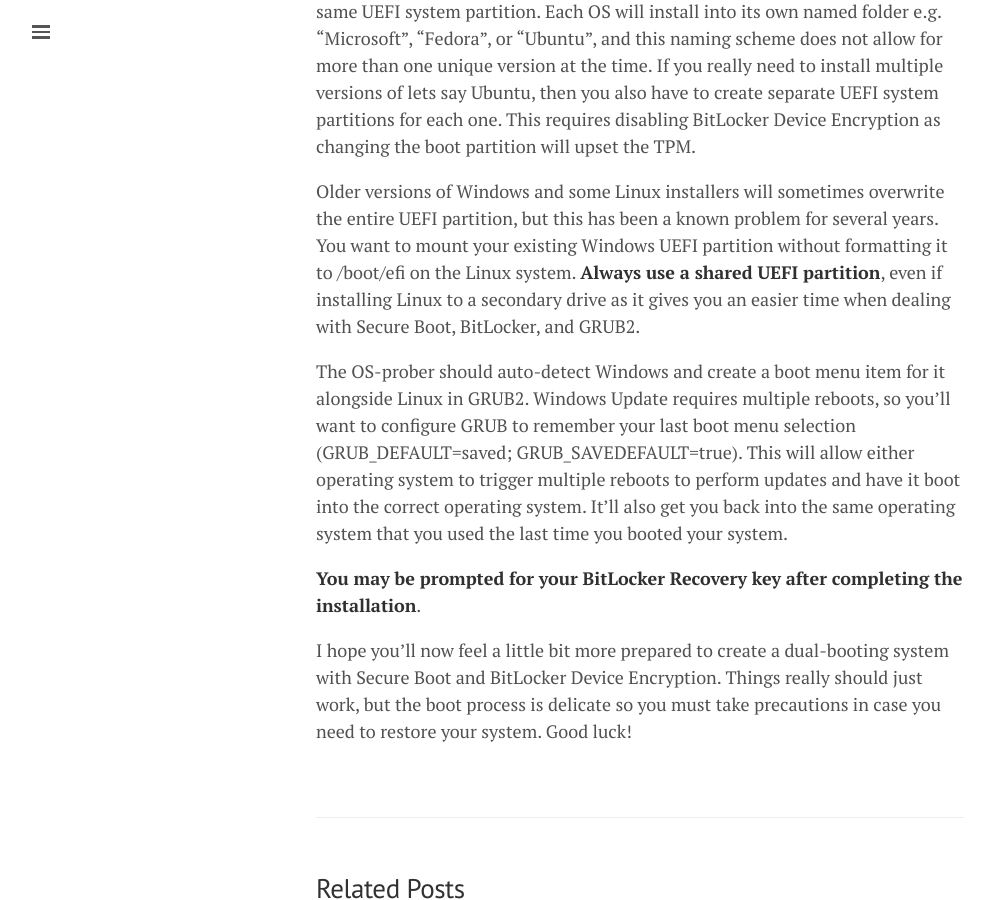
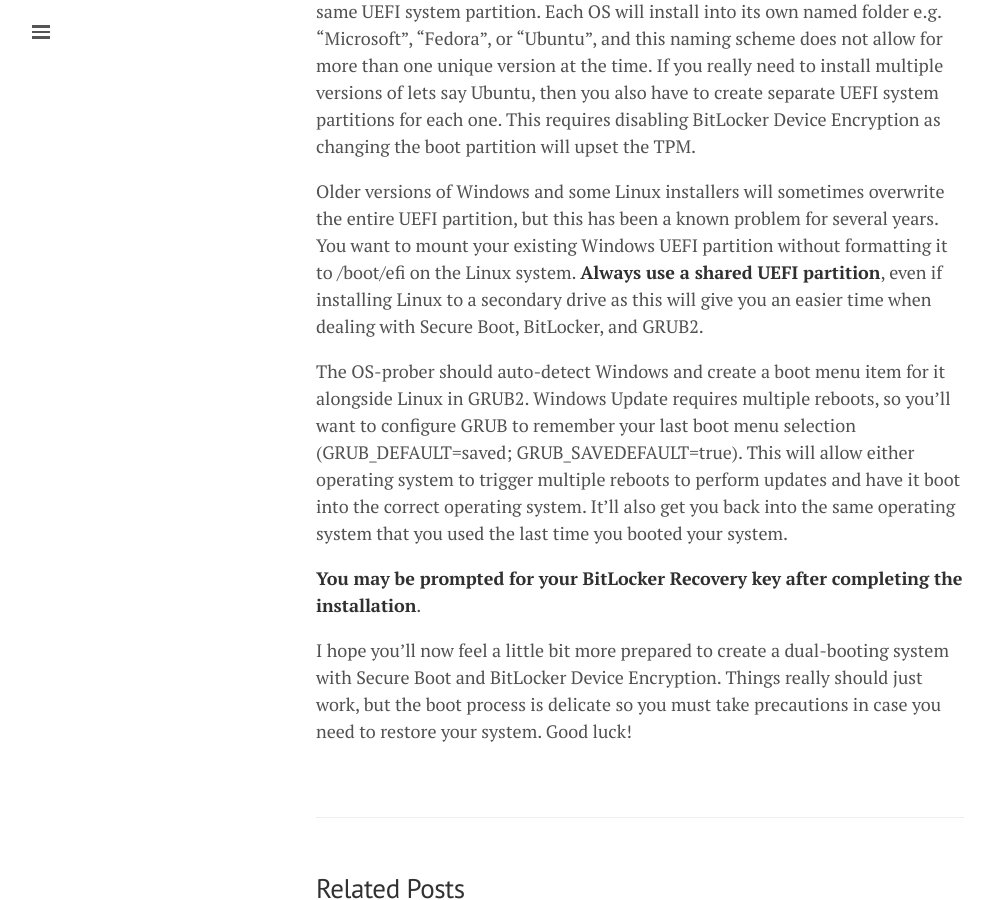
Before and after one commit to lgeurts/lgeurts.github.io, a Jekyll site: the page built from _posts/2019-03-19-dual-booting-windows-and-linux.md, in a window 1280 px wide and 900 px high, scrolled down 2833 px. Shown: the whole window, without its empty margins (0-993 px from the left). Built offline with Jekyll 4.4.1, drawn with Linux system fonts in a browser that asks for light colours; nearby versions of some CDN libraries; comment, search, counter and statistics services are not loaded.

Commit message:
Update 2019-03-19-dual-booting-windows-and-linux.md

```diff
--- a/_posts/2019-03-19-dual-booting-windows-and-linux.md
+++ b/_posts/2019-03-19-dual-booting-windows-and-linux.md
@@ -49,7 +49,7 @@
 
 Windows 10 and Linux share the same partition for their UEFI blobs. However, you can't install multiple versions of Windows or the same Linux distro on the same UEFI system partition. Each OS will install into its own named folder e.g. "Microsoft", “Fedora”, or "Ubuntu”, and this naming scheme does not allow for more than one unique version at the time. If you really need to install multiple versions of lets say Ubuntu, then you also have to create separate UEFI system partitions for each one. This requires disabling BitLocker Device Encryption as changing the boot partition will upset the TPM.
 
-Older versions of Windows and some Linux installers will sometimes overwrite the entire UEFI partition, but this has been a known problem for several years. You want to mount your existing Windows UEFI partition without formatting it to /boot/efi on the Linux system. **Always use a shared UEFI partition**, even if installing Linux to a secondary drive as it gives you an easier time when dealing with Secure Boot, BitLocker, and GRUB2.
+Older versions of Windows and some Linux installers will sometimes overwrite the entire UEFI partition, but this has been a known problem for several years. You want to mount your existing Windows UEFI partition without formatting it to /boot/efi on the Linux system. **Always use a shared UEFI partition**, even if installing Linux to a secondary drive as this will give you an easier time when dealing with Secure Boot, BitLocker, and GRUB2.
 
 The OS-prober should auto-detect Windows and create a boot menu item for it alongside Linux in GRUB2. Windows Update requires multiple reboots, so you’ll want to configure GRUB to remember your last boot menu selection (GRUB_DEFAULT=saved; GRUB_SAVEDEFAULT=true). This will allow either operating system to trigger multiple reboots to perform updates and have it boot into the correct operating system. It’ll also get you back into the same operating system that you used the last time you booted your system.
 
```
